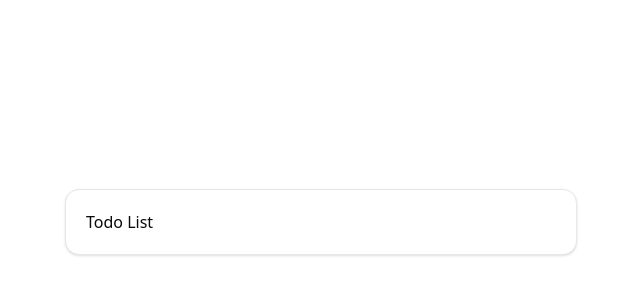
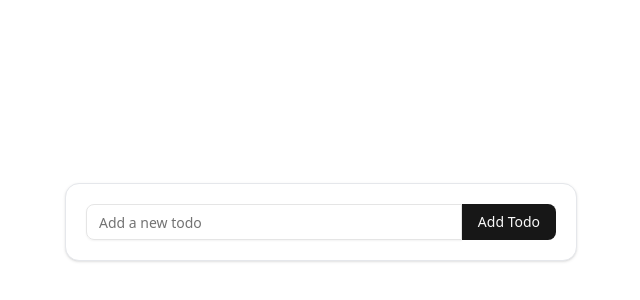
Before and after one commit to dominikw123/portfolio.todo-list-app, a React (Vite) app: page / in a window 1280 px wide. Shown: the part 178-478 px from the top of the page, without its empty margins (319-959 px from the left). Built offline with nearby package versions, Linux system fonts and the light colour scheme.

Commit message:
feature: todo input component

```diff
--- a/src/App.tsx
+++ b/src/App.tsx
@@ -1,10 +1,11 @@
 import TodoListWrapper from "./components/TodoListWrapper";
+import TodoInput from "./components/TodoInput";
 
 export default function App() {
   return (
     <main className="p-0 flex items-center justify-center w-full min-h-screen overflow-x-hidden sm:p-10">
       <TodoListWrapper>
-        <h1>Todo List</h1>
+        <TodoInput />
       </TodoListWrapper>
     </main>
   );
--- /dev/null
+++ b/src/components/TodoInput.tsx
@@ -0,0 +1,11 @@
+import { Input } from "./ui/input";
+import { Button } from "./ui/button";
+
+export default function TodoInput() {
+  return (
+    <div className="flex items-center">
+      <Input className="rounded-r-none" type="text" placeholder="Add a new todo" />
+      <Button className="rounded-l-none" type="submit">Add Todo</Button>
+    </div >
+  );
+}
--- /dev/null
+++ b/src/components/ui/button.tsx
@@ -0,0 +1,62 @@
+import * as React from "react"
+import { Slot } from "@radix-ui/react-slot"
+import { cva, type VariantProps } from "class-variance-authority"
+
+import { cn } from "@/lib/utils"
+
+const buttonVariants = cva(
+  "inline-flex items-center justify-center gap-2 whitespace-nowrap rounded-md text-sm font-medium transition-all disabled:pointer-events-none disabled:opacity-50 [&_svg]:pointer-events-none [&_svg:not([class*='size-'])]:size-4 shrink-0 [&_svg]:shrink-0 outline-none focus-visible:border-ring focus-visible:ring-ring/50 focus-visible:ring-[3px] aria-invalid:ring-destructive/20 dark:aria-invalid:ring-destructive/40 aria-invalid:border-destructive",
+  {
+    variants: {
+      variant: {
+        default: "bg-primary text-primary-foreground hover:bg-primary/90",
+        destructive:
+          "bg-destructive text-white hover:bg-destructive/90 focus-visible:ring-destructive/20 dark:focus-visible:ring-destructive/40 dark:bg-destructive/60",
+        outline:
+          "border bg-background shadow-xs hover:bg-accent hover:text-accent-foreground dark:bg-input/30 dark:border-input dark:hover:bg-input/50",
+        secondary:
+          "bg-secondary text-secondary-foreground hover:bg-secondary/80",
+        ghost:
+          "hover:bg-accent hover:text-accent-foreground dark:hover:bg-accent/50",
+        link: "text-primary underline-offset-4 hover:underline",
+      },
+      size: {
+        default: "h-9 px-4 py-2 has-[>svg]:px-3",
+        sm: "h-8 rounded-md gap-1.5 px-3 has-[>svg]:px-2.5",
+        lg: "h-10 rounded-md px-6 has-[>svg]:px-4",
+        icon: "size-9",
+        "icon-sm": "size-8",
+        "icon-lg": "size-10",
+      },
+    },
+    defaultVariants: {
+      variant: "default",
+      size: "default",
+    },
+  }
+)
+
+function Button({
+  className,
+  variant = "default",
+  size = "default",
+  asChild = false,
+  ...props
+}: React.ComponentProps<"button"> &
+  VariantProps<typeof buttonVariants> & {
+    asChild?: boolean
+  }) {
+  const Comp = asChild ? Slot : "button"
+
+  return (
+    <Comp
+      data-slot="button"
+      data-variant={variant}
+      data-size={size}
+      className={cn(buttonVariants({ variant, size, className }))}
+      {...props}
+    />
+  )
+}
+
+export { Button, buttonVariants }
--- /dev/null
+++ b/src/components/ui/input.tsx
@@ -0,0 +1,21 @@
+import * as React from "react";
+
+import { cn } from "@/lib/utils";
+
+function Input({ className, type, ...props }: React.ComponentProps<"input">) {
+  return (
+    <input
+      type={type}
+      data-slot="input"
+      className={cn(
+        "file:text-foreground placeholder:text-muted-foreground selection:bg-primary selection:text-primary-foreground dark:bg-input/30 border-input h-9 w-full min-w-0 rounded-md border bg-transparent px-3 py-1 text-base shadow-xs transition-[color,box-shadow] outline-none file:inline-flex file:h-7 file:border-0 file:bg-transparent file:text-sm file:font-medium disabled:pointer-events-none disabled:cursor-not-allowed disabled:opacity-50 md:text-sm",
+        "focus-visible:border-ring",
+        "aria-invalid:ring-destructive/20 dark:aria-invalid:ring-destructive/40 aria-invalid:border-destructive",
+        className
+      )}
+      {...props}
+    />
+  );
+}
+
+export { Input };
```
